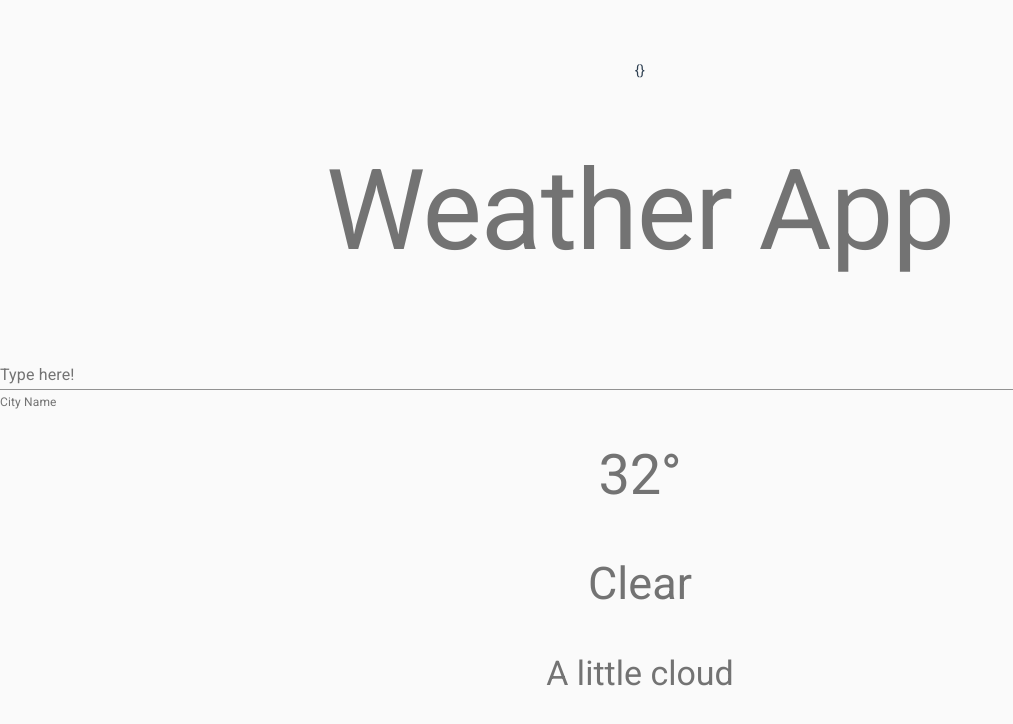
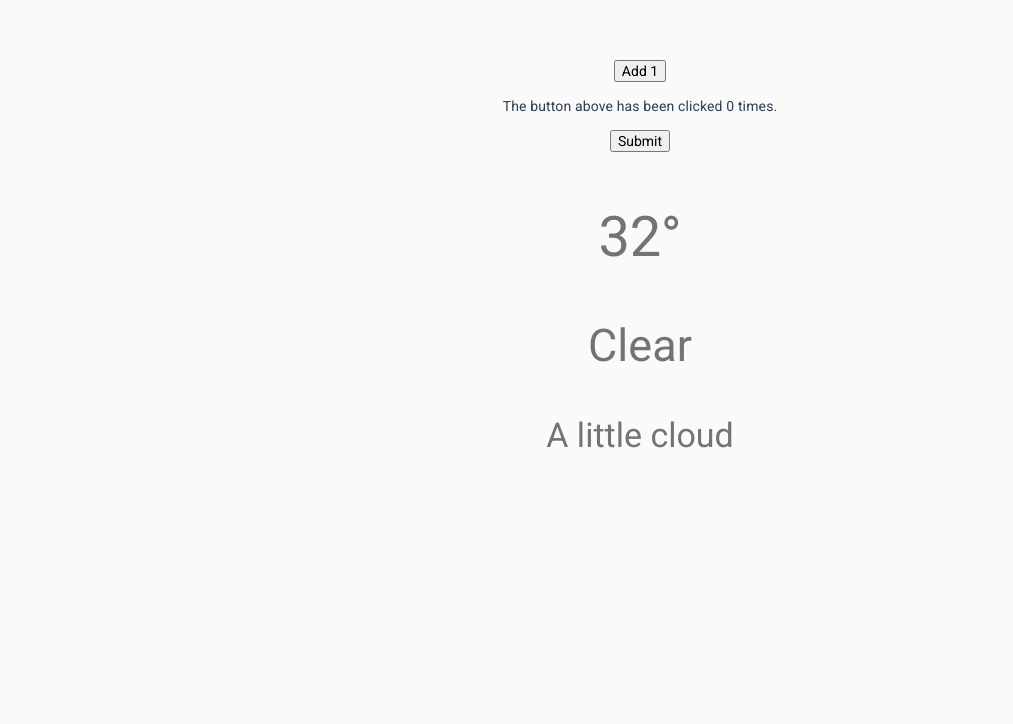
Before and after one commit to goniti/VueJS_WeatherApp, a Vue app: page / in a window 1280 px wide. Shown: the top 724 px of the page, without its empty margins (0-1013 px from the left). Built offline with nearby package versions, Linux system fonts and the light colour scheme; no server answers.

Commit message:
learn to use event

```diff
--- a/src/App.vue
+++ b/src/App.vue
@@ -1,6 +1,6 @@
 <template>
   <div id="app">
-    {{ data }}
+<!--    {{ data }}-->
     <Header/>
     <Main/>
   </div>
@@ -18,21 +18,6 @@ export default {
     Main
   },
 
-  data() {
-    return {
-      data: {},
-    }
-  },
-  beforeMount() {
-    this.getName()
-  },
-  methods: {
-    async getName() {
-      const res = await fetch(`https://api.openweathermap.org/data/2.5/onecall?lat=33.44&lon=-90&appid=${process.env.VUE_APP_API_KEY}`)
-      const data = await res.json()
-      this.data = data
-    },
-  },
 }
 </script>
 
--- a/src/components/Header.vue
+++ b/src/components/Header.vue
@@ -1,20 +1,27 @@
 <template>
-  <header>
-    <h1 class="md-display-4">Weather App</h1>
-    <md-field>
-      <label>Type here!</label>
-      <md-input v-model="type"></md-input>
-      <span class="md-helper-text">City Name</span>
-    </md-field>
-  </header>
+  <div>
+    <button v-on:click="counter += 1">Add 1</button>
+    <p>The button above has been clicked {{ counter }} times.</p>
+    <button v-on:click="onsubmit">Submit</button>
+  </div>
 </template>
 
 <script>
 export default {
   name: 'Header',
-  data: () => ({
-    type: null,
-  })
+  data() {
+    return {
+      counter: 0,
+    }
+  },
+
+  methods: {
+    onsubmit:  (event) => {
+      event.preventDefault()
+      console.log('Hi i have submit')
+    }
+  }
+
 }
 </script>
 
```
